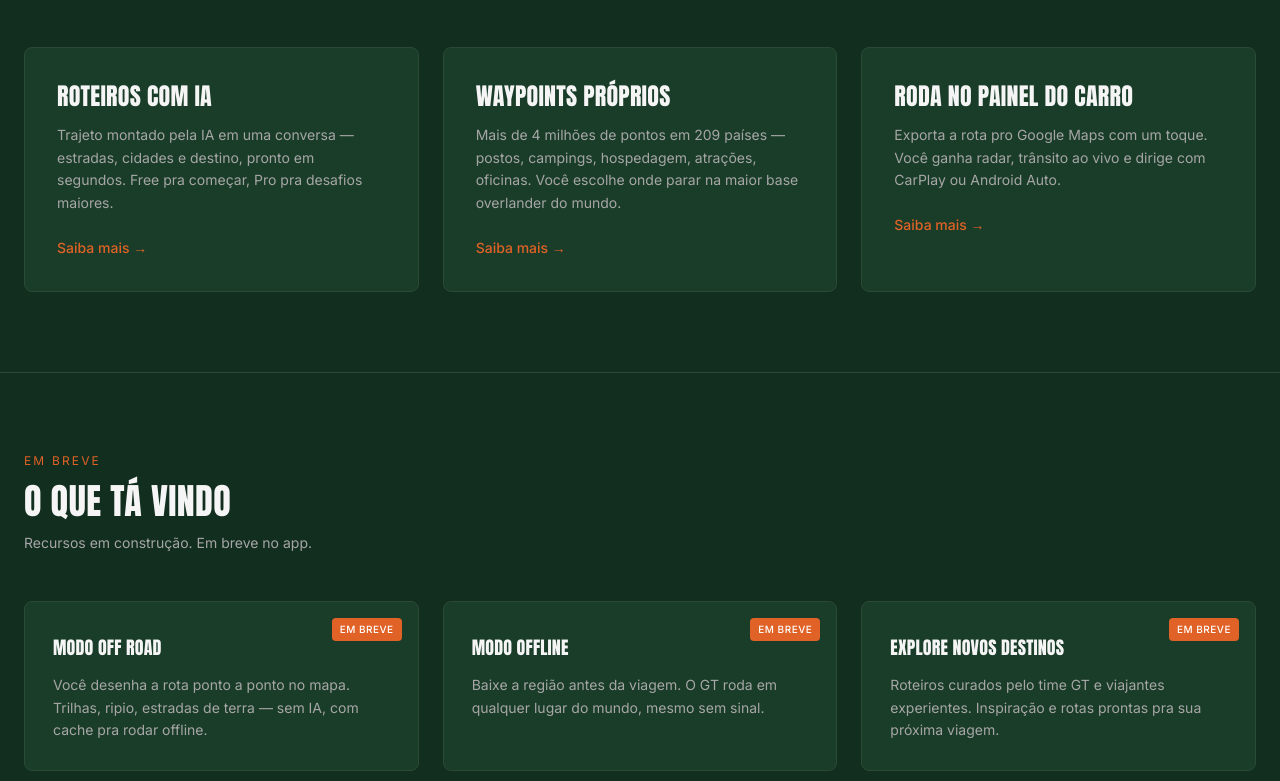
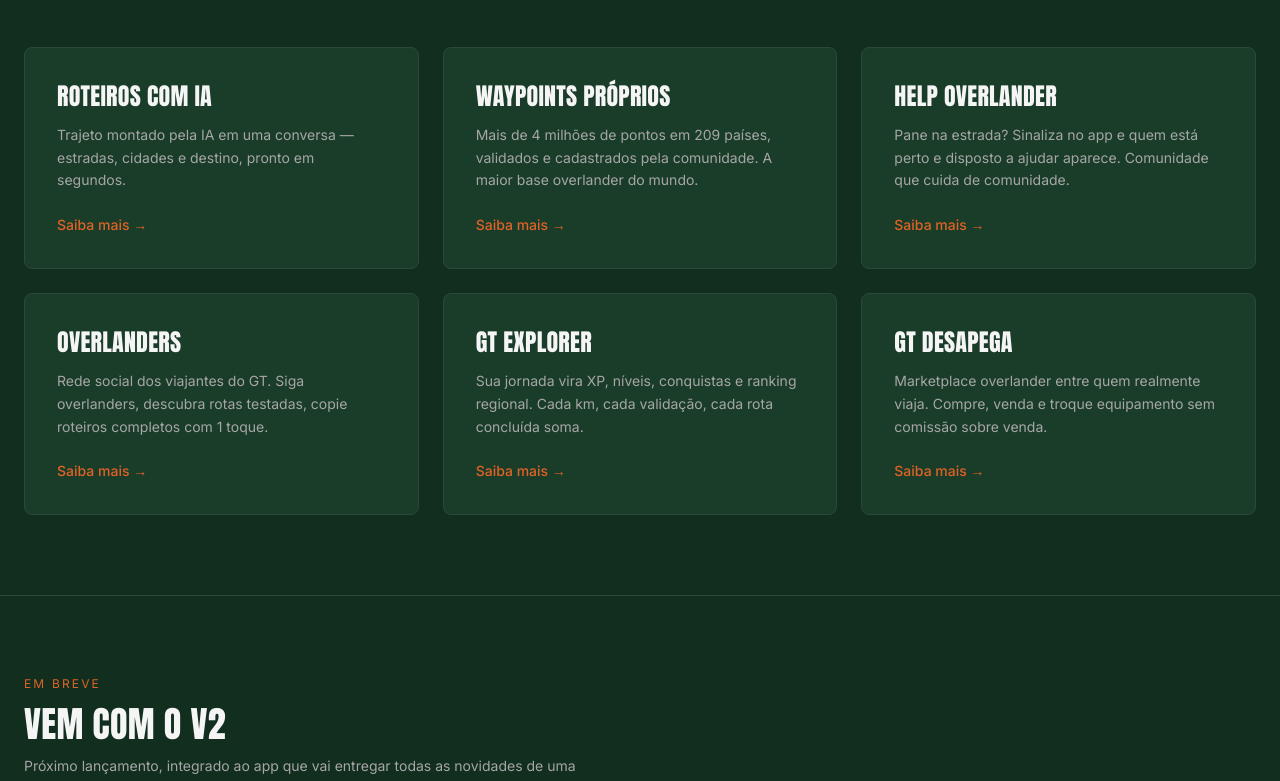
Before and after one commit to rangel2010/gtoverlander-site, a Next.js app: page / in a window 1280 px wide. Shown: the part 1613-2394 px from the top of the page. Built offline with nearby package versions, Linux system fonts and the light colour scheme; no server answers.

Commit message:
Sessao C - Off Road removido da home, FAQ e Sobre. RecursosDisponiveis com 6 features novas. RecursosEmBreve so com Modo Offline

```diff
--- a/app/faq/page.tsx
+++ b/app/faq/page.tsx
@@ -48,12 +48,8 @@ const categorias: FaqCategory[] = [
         a: 'Você descreve a viagem em linguagem natural — destino, regiões, preferências de estrada. A IA monta o trajeto em segundos: estradas, cidades e contexto regional. Daí você escolhe as paradas na nossa base de waypoints. Você no controle, sempre.',
       },
       {
-        q: 'O que é Modo Off Road?',
-        a: 'Em breve. Vai permitir você desenhar rotas off-road ponto a ponto no mapa, sem IA. Trilhas, ripio, estradas de terra — você decide cada curva. Disponível pra todos os planos.',
-      },
-      {
         q: 'O que é Modo Offline?',
-        a: 'Em breve. Baixe a região antes de viajar e use o GT em qualquer lugar do mundo, mesmo sem sinal. Universal pra Free, Plus e Pro — sem trava por país, mesmo no plano gratuito.',
+        a: 'Em breve, integrado ao v2 do app. No plano Free, baixa o país onde você está com todas as categorias de waypoints. No Plus e Pro, libera os 209 países com atualização automática quando conectar wifi. GT roda em qualquer canto, mesmo sem sinal.',
       },
       {
         q: 'Funciona com CarPlay e Android Auto?',
--- a/app/sobre/page.tsx
+++ b/app/sobre/page.tsx
@@ -17,20 +17,20 @@ const numeros = [
 
 const proximas = [
   {
-    titulo: 'Motor próprio de waypoints',
-    desc: 'A maior base overlander do mundo já em produção. Integração final com o app no caminho.',
+    titulo: 'Comunidade GT viva',
+    desc: 'Help Overlander pra socorro na estrada, Overlanders pra rede social entre viajantes, GT Explorer pra reputação e ranking, GT Desapega pra marketplace. Tudo já no ar — agora cresce com você.',
+  },
+  {
+    titulo: 'Conta Business 3 frentes',
+    desc: 'POI físico, vendedor de produtos e serviços guiados de expedição numa só conta comercial. Disponível agora, com escalonamento por volume pra redes maiores.',
   },
   {
     titulo: 'Modo Offline universal',
-    desc: 'Baixe a região e use o GT em qualquer canto do mundo, mesmo sem sinal. Em desenvolvimento.',
+    desc: 'Vem com o v2 do app. Free baixa o país onde está com todas as categorias de waypoints; Plus e Pro liberam os 209 países com atualização automática.',
   },
   {
-    titulo: 'Off Road manual',
-    desc: 'Você desenha a rota ponto a ponto, sem IA. Pra quem sai do asfalto e curte trilhas, ripio e estradas de terra.',
-  },
-  {
-    titulo: 'Conta Business',
-    desc: 'Postos, campings, pousadas e oficinas aparecem pra quem já decidiu viajar. Em construção.',
+    titulo: 'Expansão internacional',
+    desc: 'A base de waypoints já cobre 209 países. Próximos passos: localização da interface, parcerias com guias regionais e canais comerciais multi-país.',
   },
 ];
 
--- a/components/sections/recursos-disponiveis.tsx
+++ b/components/sections/recursos-disponiveis.tsx
@@ -3,18 +3,33 @@ import Link from 'next/link';
 const items = [
   {
     titulo: 'Roteiros com IA',
-    desc: 'Trajeto montado pela IA em uma conversa — estradas, cidades e destino, pronto em segundos. Free pra começar, Pro pra desafios maiores.',
+    desc: 'Trajeto montado pela IA em uma conversa — estradas, cidades e destino, pronto em segundos.',
     href: '/recursos/roteiros-ia',
   },
   {
     titulo: 'Waypoints próprios',
-    desc: 'Mais de 4 milhões de pontos em 209 países — postos, campings, hospedagem, atrações, oficinas. Você escolhe onde parar na maior base overlander do mundo.',
+    desc: 'Mais de 4 milhões de pontos em 209 países, validados e cadastrados pela comunidade. A maior base overlander do mundo.',
     href: '/recursos/waypoints',
   },
   {
-    titulo: 'Roda no painel do carro',
-    desc: 'Exporta a rota pro Google Maps com um toque. Você ganha radar, trânsito ao vivo e dirige com CarPlay ou Android Auto.',
-    href: '/baixar',
+    titulo: 'Help Overlander',
+    desc: 'Pane na estrada? Sinaliza no app e quem está perto e disposto a ajudar aparece. Comunidade que cuida de comunidade.',
+    href: '/recursos/help-overlander',
+  },
+  {
+    titulo: 'Overlanders',
+    desc: 'Rede social dos viajantes do GT. Siga overlanders, descubra rotas testadas, copie roteiros completos com 1 toque.',
+    href: '/recursos/overlanders',
+  },
+  {
+    titulo: 'GT Explorer',
+    desc: 'Sua jornada vira XP, níveis, conquistas e ranking regional. Cada km, cada validação, cada rota concluída soma.',
+    href: '/recursos/explorer',
+  },
+  {
+    titulo: 'GT Desapega',
+    desc: 'Marketplace overlander entre quem realmente viaja. Compre, venda e troque equipamento sem comissão sobre venda.',
+    href: '/recursos/desapega',
   },
 ];
 
@@ -29,7 +44,7 @@ export function RecursosDisponiveis() {
           O que o GT entrega hoje
         </h2>
 
-        <div className="grid md:grid-cols-3 gap-6">
+        <div className="grid md:grid-cols-2 lg:grid-cols-3 gap-6">
           {items.map((i) => (
             <Link
               key={i.href}
--- a/components/sections/recursos-em-breve.tsx
+++ b/components/sections/recursos-em-breve.tsx
@@ -1,22 +1,4 @@
 import Link from 'next/link';
-
-const items = [
-  {
-    titulo: 'Modo Off Road',
-    desc: 'Você desenha a rota ponto a ponto no mapa. Trilhas, ripio, estradas de terra — sem IA, com cache pra rodar offline.',
-    href: '/recursos/off-road',
-  },
-  {
-    titulo: 'Modo Offline',
-    desc: 'Baixe a região antes da viagem. O GT roda em qualquer lugar do mundo, mesmo sem sinal.',
-    href: '/recursos/modo-offline',
-  },
-  {
-    titulo: 'Explore Novos Destinos',
-    desc: 'Roteiros curados pelo time GT e viajantes experientes. Inspiração e rotas prontas pra sua próxima viagem.',
-    href: '/blog/destinos',
-  },
-];
 
 export function RecursosEmBreve() {
   return (
@@ -26,30 +8,30 @@ export function RecursosEmBreve() {
           Em breve
         </p>
         <h2 className="text-3xl md:text-4xl text-gt-text mb-3">
-          O que tá vindo
+          Vem com o v2
         </h2>
         <p className="text-sm text-gt-text-muted mb-12 max-w-xl font-sans">
-          Recursos em construção. Em breve no app.
+          Próximo lançamento, integrado ao app que vai entregar todas as novidades de uma vez.
         </p>
 
-        <div className="grid md:grid-cols-3 gap-6">
-          {items.map((i) => (
+        <div className="grid md:grid-cols-2 gap-6 max-w-4xl">
           <Link
-              key={i.titulo}
-              href={i.href}
-              className="bg-gt-card rounded-lg p-6 md:p-7 border border-gt-border hover:border-gt-orange/50 hover:bg-gt-card-hover transition-colors group relative"
+            href="/recursos/modo-offline"
+            className="bg-gt-card rounded-lg p-7 md:p-8 border border-gt-border hover:border-gt-orange/50 hover:bg-gt-card-hover transition-colors group relative"
           >
-              <span className="absolute top-4 right-4 bg-gt-orange text-white text-[10px] font-medium uppercase tracking-wider px-2 py-1 rounded font-sans">
+            <span className="absolute top-5 right-5 bg-gt-orange text-white text-[10px] font-medium uppercase tracking-wider px-2 py-1 rounded font-sans">
               Em breve
             </span>
-              <h3 className="text-lg text-gt-text mb-3 mt-1 pr-20 group-hover:text-gt-orange transition-colors">
-                {i.titulo}
+            <h3 className="text-xl md:text-2xl text-gt-text mb-3 mt-1 pr-20 group-hover:text-gt-orange transition-colors">
+              Modo Offline
             </h3>
-              <p className="text-sm text-gt-text-muted leading-relaxed font-sans">
-                {i.desc}
+            <p className="text-sm text-gt-text-muted leading-relaxed mb-5 font-sans">
+              Free baixa o país onde você está com todas as categorias. Plus e Pro liberam os 209 países do mundo com atualização automática. GT roda em qualquer canto, sem depender de sinal.
             </p>
+            <span className="text-gt-orange text-sm font-medium font-sans">
+              Saiba mais →
+            </span>
           </Link>
-          ))}
         </div>
       </div>
     </section>
```
Lines whose indentation alone changed are shown as unchanged.
